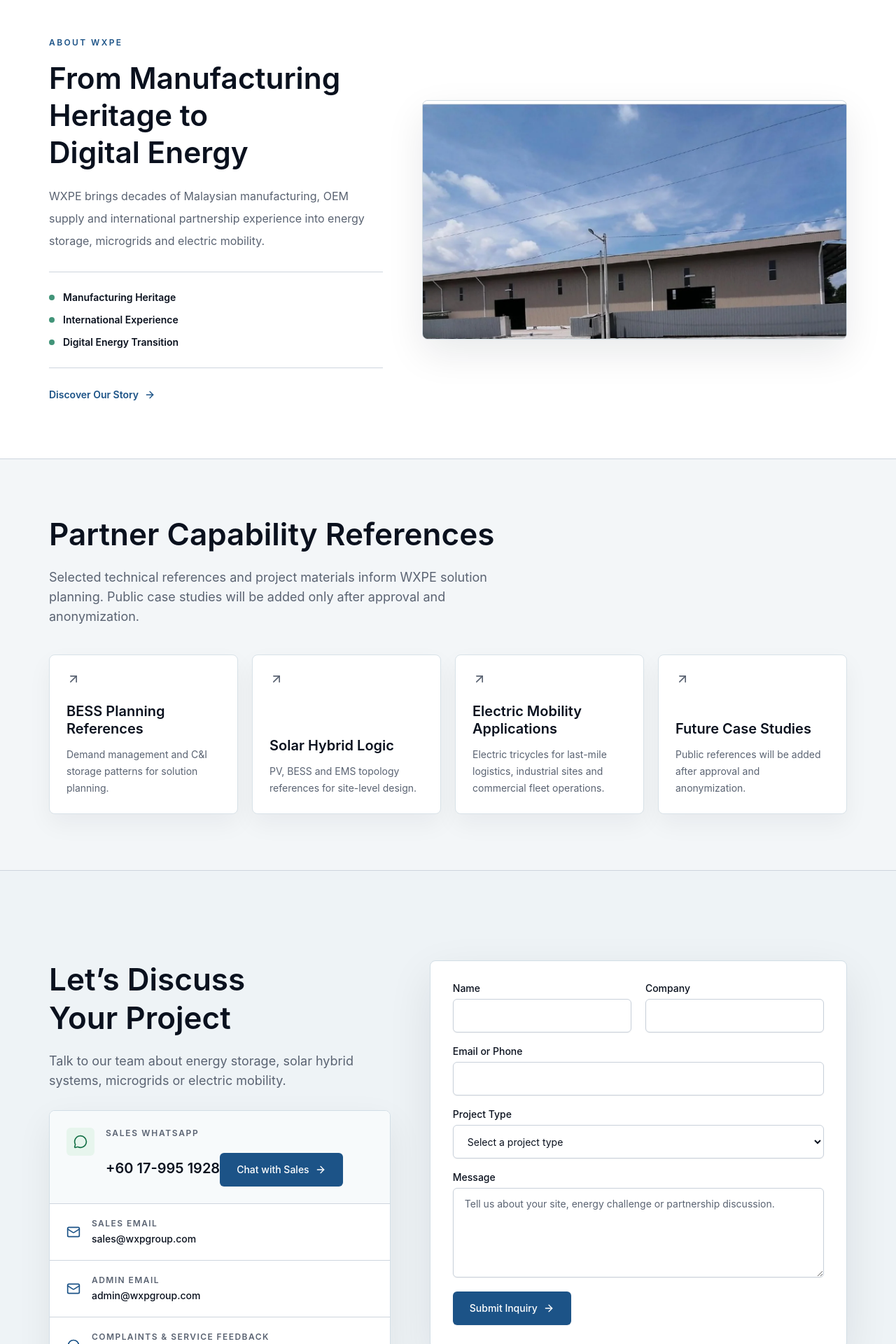
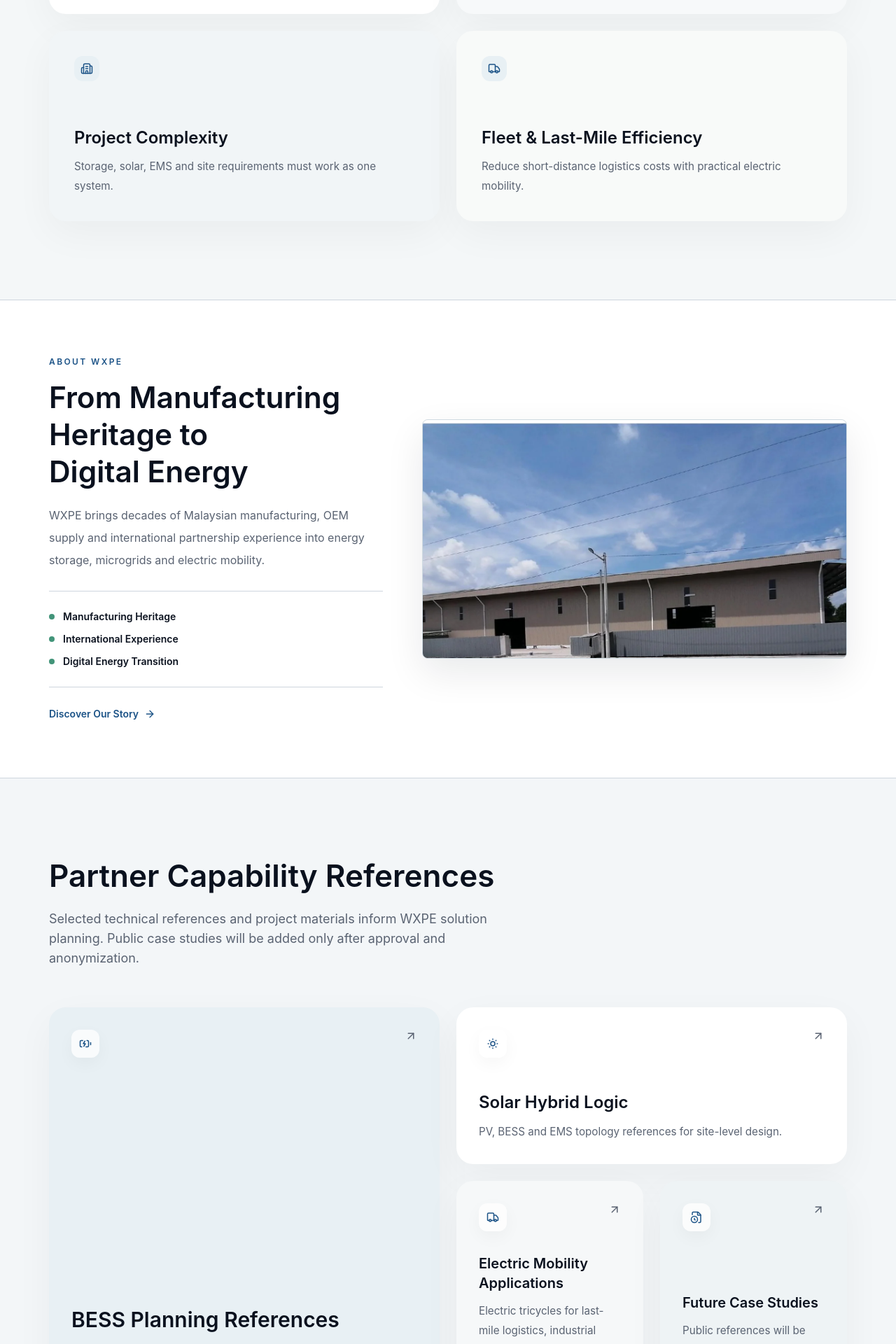
Before and after one commit to Hangzaihaha/wxpe-website, a Next.js app: page / in a window 1280 px wide. Shown: the part 2435-4355 px from the top of the page at 70% size. Built offline with nearby package versions, Linux system fonts and the light colour scheme.

Commit message:
Refine problem references and contact sections

```diff
--- a/components/sections/contact-section.tsx
+++ b/components/sections/contact-section.tsx
@@ -11,6 +11,9 @@
 import { Reveal } from "@/components/reveal";
 import { SectionHeading } from "@/components/section-heading";
 
+const inputClassName =
+  "rounded-xl border-[#dbe3e7] bg-[#f8fafb] shadow-none";
+
 export function ContactSection() {
   const [submitted, setSubmitted] = useState(false);
 
@@ -20,32 +23,35 @@
   }
 
   return (
-    <section id="contact" className="section-padding bg-[#eef3f6] pb-0">
-      <div className="container grid gap-10 lg:grid-cols-[0.9fr_1.1fr] lg:gap-14">
-        <Reveal className="flex flex-col gap-7">
+    <section id="contact" className="bg-[#eef3f6] pb-0 pt-20 md:pt-28">
+      <div className="container flex flex-col gap-12 md:gap-14">
+        <Reveal>
           <SectionHeading
-            title="Let’s Discuss Your Project"
+            title="Let's Discuss Your Project"
             description="Talk to our team about energy storage, solar hybrid systems, microgrids or electric mobility."
           />
-          <div className="overflow-hidden rounded-lg border border-[#d2dee6] bg-card shadow-[0_18px_50px_rgba(11,18,32,0.07)]">
-            <div className="border-b border-border bg-[#f7fafb] p-6">
+        </Reveal>
+
+        <div className="grid items-stretch gap-6 lg:grid-cols-[0.92fr_1.08fr] lg:gap-8">
+          <Reveal className="h-full">
+            <div className="h-full overflow-hidden rounded-3xl bg-white shadow-[0_22px_70px_rgba(11,18,32,0.065)]">
+              <div className="p-7 md:p-8">
                 <div className="flex items-start gap-4">
-                <span className="flex size-10 shrink-0 items-center justify-center rounded-md bg-[#e7f5ed] text-[#167147]">
-                  <MessageCircle aria-hidden="true" className="size-5" />
+                  <span className="flex size-10 shrink-0 items-center justify-center rounded-xl bg-[#e7f5ed] text-[#167147]">
+                    <MessageCircle aria-hidden="true" className="size-[18px]" />
                   </span>
                   <div className="min-w-0 flex-1">
                     <p className="text-xs font-semibold uppercase tracking-[0.14em] text-muted-foreground">
                       Sales WhatsApp
                     </p>
+                    <div className="mt-3 flex flex-col gap-5 sm:flex-row sm:items-center sm:justify-between">
                       <a
-                    href="https://wa.me/60179951928"
-                    target="_blank"
-                    rel="noreferrer"
-                    className="mt-2 inline-block text-xl font-semibold text-foreground transition-colors hover:text-primary"
+                        href="tel:+60179951928"
+                        className="whitespace-nowrap text-xl font-semibold text-foreground transition-colors hover:text-primary"
                       >
                         +60 17-995 1928
                       </a>
-                  <Button asChild size="lg" className="mt-5 w-full sm:w-fit">
+                      <Button asChild size="lg" className="w-full shrink-0 sm:w-fit">
                         <a
                           href="https://wa.me/60179951928"
                           target="_blank"
@@ -58,77 +64,94 @@
                     </div>
                   </div>
                 </div>
+              </div>
 
-            <div className="divide-y divide-border">
+              <div className="border-t border-[#e5eaed] p-7 md:p-8">
                 <a
                   href="mailto:sales@wxpgroup.com"
-                className="flex items-center gap-4 px-6 py-5 transition-colors hover:bg-secondary/70"
+                  className="flex items-start gap-4 rounded-xl outline-none transition-colors hover:text-primary focus-visible:ring-2 focus-visible:ring-ring"
                 >
-                <Mail aria-hidden="true" className="size-5 shrink-0 text-primary" />
-                <span className="min-w-0">
-                  <span className="block text-xs font-semibold uppercase tracking-[0.12em] text-muted-foreground">
+                  <span className="flex size-10 shrink-0 items-center justify-center rounded-xl bg-[#eef3f6] text-primary">
+                    <Mail aria-hidden="true" className="size-[18px]" />
+                  </span>
+                  <span className="min-w-0 pt-0.5">
+                    <span className="block text-xs font-semibold uppercase tracking-[0.14em] text-muted-foreground">
                       Sales Email
                     </span>
-                  <span className="mt-1 block break-all text-sm font-medium text-foreground">
+                    <span className="mt-2 block break-all text-base font-medium text-foreground">
                       sales@wxpgroup.com
                     </span>
                   </span>
                 </a>
+              </div>
+
+              <div className="border-t border-[#e5eaed] p-7 md:p-8">
+                <div className="flex items-start gap-4">
+                  <span className="flex size-10 shrink-0 items-center justify-center rounded-xl bg-[#eef3f6] text-primary">
+                    <Headphones aria-hidden="true" className="size-[18px]" />
+                  </span>
+                  <div className="min-w-0 pt-0.5">
+                    <p className="text-xs font-semibold uppercase tracking-[0.14em] text-muted-foreground">
+                      Services &amp; Support
+                    </p>
+                    <div className="mt-2 flex flex-col items-start gap-2">
                       <a
                         href="mailto:admin@wxpgroup.com"
-                className="flex items-center gap-4 px-6 py-5 transition-colors hover:bg-secondary/70"
+                        className="break-all text-base font-medium text-foreground transition-colors hover:text-primary"
                       >
-                <Mail aria-hidden="true" className="size-5 shrink-0 text-primary" />
-                <span className="min-w-0">
-                  <span className="block text-xs font-semibold uppercase tracking-[0.12em] text-muted-foreground">
-                    Admin Email
-                  </span>
-                  <span className="mt-1 block break-all text-sm font-medium text-foreground">
                         admin@wxpgroup.com
-                  </span>
-                </span>
                       </a>
                       <a
-                href="https://wa.me/601161212957"
-                target="_blank"
-                rel="noreferrer"
-                className="flex items-center gap-4 px-6 py-5 transition-colors hover:bg-secondary/70"
+                        href="tel:+601161212957"
+                        className="text-base font-medium text-foreground transition-colors hover:text-primary"
                       >
-                <Headphones
-                  aria-hidden="true"
-                  className="size-5 shrink-0 text-primary"
-                />
-                <span className="min-w-0">
-                  <span className="block text-xs font-semibold uppercase tracking-[0.12em] text-muted-foreground">
-                    Complaints &amp; Service Feedback
-                  </span>
-                  <span className="mt-1 block text-sm font-medium text-foreground">
                         +60 11-6121 2957
-                  </span>
-                </span>
                       </a>
+                    </div>
+                  </div>
+                </div>
               </div>
             </div>
           </Reveal>
 
-        <Reveal delay={0.12}>
+          <Reveal delay={0.1} className="h-full">
             <form
               onSubmit={onSubmit}
-            className="rounded-lg border border-[#d2dee6] bg-card p-6 shadow-[0_22px_64px_rgba(11,18,32,0.09)] md:p-8"
+              className="h-full rounded-3xl bg-white p-7 shadow-[0_22px_70px_rgba(11,18,32,0.065)] md:p-9"
             >
-            <FieldGroup>
-              <div className="grid gap-5 md:grid-cols-2">
+              <h3 className="mb-7 text-2xl font-semibold leading-tight text-foreground">
+                Project inquiry
+              </h3>
+              <FieldGroup className="gap-6">
+                <div className="grid gap-6 md:grid-cols-2">
                   <Field>
                     <FieldLabel htmlFor="name">Name</FieldLabel>
-                  <Input id="name" name="name" autoComplete="name" required />
+                    <Input
+                      id="name"
+                      name="name"
+                      autoComplete="name"
+                      required
+                      className={inputClassName}
+                    />
                   </Field>
                   <Field>
                     <FieldLabel htmlFor="company">Company</FieldLabel>
-                  <Input id="company" name="company" autoComplete="organization" required />
+                    <Input
+                      id="company"
+                      name="company"
+                      autoComplete="organization"
+                      required
+                      className={inputClassName}
+                    />
                   </Field>
                   <Field className="md:col-span-2">
                     <FieldLabel htmlFor="contact">Email or Phone</FieldLabel>
-                  <Input id="contact" name="contact" required />
+                    <Input
+                      id="contact"
+                      name="contact"
+                      required
+                      className={inputClassName}
+                    />
                   </Field>
                 </div>
                 <Field>
@@ -138,7 +161,7 @@
                     name="projectType"
                     defaultValue=""
                     required
-                  className="flex h-12 w-full rounded-md border border-input bg-card px-4 py-3 text-sm text-foreground shadow-sm transition-colors focus-visible:outline-none focus-visible:ring-2 focus-visible:ring-ring"
+                    className="flex h-12 w-full rounded-xl border border-[#dbe3e7] bg-[#f8fafb] px-4 py-3 text-sm text-foreground transition-colors focus-visible:outline-none focus-visible:ring-2 focus-visible:ring-ring"
                   >
                     <option value="" disabled>
                       Select a project type
@@ -164,6 +187,7 @@
                     name="message"
                     placeholder="Tell us about your site, energy challenge or partnership discussion."
                     required
+                    className="min-h-36 rounded-xl border-[#dbe3e7] bg-[#f8fafb] shadow-none"
                   />
                 </Field>
                 <Button type="submit" size="lg" className="w-full sm:w-fit">
@@ -171,7 +195,7 @@
                   <ArrowRight data-icon="inline-end" aria-hidden="true" />
                 </Button>
                 {submitted ? (
-                <p className="rounded-md border border-accent/35 bg-accent/10 px-4 py-3 text-sm text-foreground">
+                  <p className="rounded-xl bg-accent/10 px-4 py-3 text-sm text-foreground">
                     Thank you. WXPE can review the project details and define a
                     suitable next step.
                   </p>
@@ -179,6 +203,7 @@
               </FieldGroup>
             </form>
           </Reveal>
+        </div>
       </div>
 
       <footer className="relative left-1/2 mt-24 w-screen -translate-x-1/2 bg-[#07111f] px-5 py-10 text-white md:py-12">
@@ -192,9 +217,15 @@
           <nav className="flex flex-wrap gap-x-6 gap-y-3" aria-label="Footer">
             {navItems
               .filter((item) =>
-                ["Solutions", "Energy-as-a-Service", "Microgrid", "Projects", "Mobility", "About Us", "Contact Us"].includes(
-                  item.label
-                )
+                [
+                  "Solutions",
+                  "Energy-as-a-Service",
+                  "Microgrid",
+                  "Projects",
+                  "Mobility",
+                  "About Us",
+                  "Contact Us"
+                ].includes(item.label)
               )
               .map((item) => (
                 <a
--- a/components/sections/pain-points-section.tsx
+++ b/components/sections/pain-points-section.tsx
@@ -3,30 +3,34 @@
 import { SectionHeading } from "@/components/section-heading";
 
 export function PainPointsSection() {
+  const cardSurfaces = ["bg-white", "bg-[#f7f9fa]", "bg-[#f1f5f7]", "bg-[#f8faf9]"];
+
   return (
-    <section id="pain-points" className="border-b border-border bg-[#f3f6f8] py-16 md:py-24">
-      <div className="container flex flex-col gap-10">
+    <section id="pain-points" className="border-b border-border bg-[#f4f7f8] py-20 md:py-28">
+      <div className="container flex flex-col gap-12 md:gap-14">
         <Reveal>
           <SectionHeading
             title="Customer Problems WXPE Helps Solve"
             description="A sharper starting point for C&I energy strategy: cost, reliability and execution."
           />
         </Reveal>
-        <div className="grid gap-5 lg:grid-cols-3">
+        <div className="grid gap-5 md:grid-cols-2 md:grid-rows-2 md:gap-6">
           {painPoints.map((item, index) => {
             const Icon = item.icon;
 
             return (
-              <Reveal key={item.title} delay={index * 0.04}>
-                <article className="flex min-h-40 items-start gap-5 rounded-lg border border-[#d8e2e8] bg-card p-6 shadow-[0_14px_34px_rgba(11,18,32,0.05)] transition-all hover:-translate-y-1 hover:border-[#c8d7e0] hover:shadow-[0_20px_48px_rgba(11,18,32,0.08)]">
-                  <span className="flex size-10 shrink-0 items-center justify-center rounded-md bg-[#eef6fa] text-primary">
-                    <Icon className="size-5" aria-hidden="true" />
+              <Reveal key={item.title} delay={index * 0.035} className="h-full">
+                <article
+                  className={`group flex h-full min-h-[17rem] flex-col justify-between gap-10 rounded-3xl p-8 shadow-[0_18px_55px_rgba(11,18,32,0.045)] transition-[background-color,box-shadow] duration-300 hover:shadow-[0_22px_60px_rgba(11,18,32,0.065)] md:p-9 ${cardSurfaces[index]}`}
+                >
+                  <span className="flex size-9 items-center justify-center rounded-xl bg-[#e8f0f4] text-primary transition-colors duration-300 group-hover:bg-[#dfeaf0]">
+                    <Icon className="size-[18px]" aria-hidden="true" />
                   </span>
-                  <div className="flex flex-col gap-2">
-                    <h3 className="text-xl font-semibold tracking-normal text-foreground">
+                  <div className="max-w-xl space-y-3">
+                    <h3 className="text-2xl font-semibold leading-tight tracking-normal text-foreground">
                       {item.title}
                     </h3>
-                    <p className="text-sm leading-6 text-muted-foreground">
+                    <p className="text-[0.95rem] leading-7 text-muted-foreground">
                       {item.description}
                     </p>
                   </div>
--- a/components/sections/projects-section.tsx
+++ b/components/sections/projects-section.tsx
@@ -1,14 +1,37 @@
 import Link from "next/link";
-import { ArrowUpRight } from "lucide-react";
+import {
+  ArrowUpRight,
+  BatteryCharging,
+  FileClock,
+  SunMedium,
+  Truck
+} from "lucide-react";
 
 import { projectReferences } from "@/lib/site-data";
 import { Reveal } from "@/components/reveal";
 import { SectionHeading } from "@/components/section-heading";
+import { cn } from "@/lib/utils";
+
+const cardLayouts = [
+  "md:col-span-2 lg:col-span-6 lg:row-span-2",
+  "md:col-span-2 lg:col-span-6",
+  "lg:col-span-3",
+  "lg:col-span-3"
+] as const;
+
+const cardSurfaces = [
+  "bg-[#e8f0f4]",
+  "bg-white",
+  "bg-[#f6f8f9]",
+  "bg-[#eef3f5]"
+] as const;
+
+const cardIcons = [BatteryCharging, SunMedium, Truck, FileClock] as const;
 
 export function ProjectsSection() {
   return (
-    <section id="projects" className="border-b border-border bg-[#f3f6f8] py-16 md:py-20">
-      <div className="container flex flex-col gap-10">
+    <section id="projects" className="border-b border-border bg-[#f3f6f8] py-20 md:py-28">
+      <div className="container flex flex-col gap-12 md:gap-14">
         <Reveal>
           <SectionHeading
             title="Partner Capability References"
@@ -16,19 +39,40 @@
           />
         </Reveal>
 
-        <div className="grid gap-5 md:grid-cols-2 xl:grid-cols-4">
+        <div className="grid gap-5 md:grid-cols-2 lg:auto-rows-[minmax(210px,auto)] lg:grid-cols-12 md:gap-6">
           {projectReferences.map((item, index) => {
+            const Icon = cardIcons[index];
+            const featured = index < 2;
             const card = (
-              <article className="group flex h-full min-h-52 flex-col justify-between gap-6 rounded-lg border border-[#d8e2e8] bg-card p-6 shadow-[0_14px_34px_rgba(11,18,32,0.05)] transition-all hover:-translate-y-1 hover:border-[#c8d7e0] hover:shadow-[0_20px_48px_rgba(11,18,32,0.08)]">
-                <ArrowUpRight
-                  className="size-5 text-muted-foreground transition-colors group-hover:text-primary"
-                  aria-hidden="true"
-                />
-                <div className="flex flex-col gap-3">
-                  <h3 className="text-xl font-semibold leading-tight text-foreground">
+              <article
+                className={cn(
+                  "group flex h-full min-h-56 flex-col justify-between gap-8 rounded-3xl p-7 shadow-[0_18px_55px_rgba(11,18,32,0.045)] transition-[background-color,box-shadow] duration-300 hover:shadow-[0_22px_64px_rgba(11,18,32,0.065)] md:p-8",
+                  cardSurfaces[index]
+                )}
+              >
+                <div className="flex items-start justify-between gap-4">
+                  <span className="flex size-10 items-center justify-center rounded-xl bg-white/75 text-primary shadow-[0_8px_24px_rgba(11,18,32,0.04)]">
+                    <Icon className="size-[18px]" aria-hidden="true" />
+                  </span>
+                  <ArrowUpRight
+                    className="size-[18px] text-muted-foreground transition-transform duration-300 group-hover:translate-x-0.5 group-hover:-translate-y-0.5 group-hover:text-primary"
+                    aria-hidden="true"
+                  />
+                </div>
+                <div className={cn("flex flex-col gap-3", featured && "max-w-xl")}>
+                  <h3
+                    className={cn(
+                      "font-semibold leading-tight text-foreground",
+                      index === 0
+                        ? "text-2xl md:text-3xl"
+                        : featured
+                          ? "text-2xl"
+                          : "text-xl"
+                    )}
+                  >
                     {item.title}
                   </h3>
-                  <p className="text-sm leading-6 text-muted-foreground">
+                  <p className="text-sm leading-6 text-muted-foreground md:text-[0.95rem] md:leading-7">
                     {item.description}
                   </p>
                 </div>
@@ -36,11 +80,15 @@
             );
 
             return (
-              <Reveal key={item.title} delay={index * 0.04} className="h-full">
+              <Reveal
+                key={item.title}
+                delay={index * 0.035}
+                className={cn("h-full", cardLayouts[index])}
+              >
                 {item.href ? (
                   <Link
                     href={item.href}
-                    className="block h-full rounded-lg focus-visible:outline-none focus-visible:ring-2 focus-visible:ring-ring focus-visible:ring-offset-2"
+                    className="block h-full rounded-3xl focus-visible:outline-none focus-visible:ring-2 focus-visible:ring-ring focus-visible:ring-offset-2"
                     aria-label={`${item.title}: ${item.description}`}
                   >
                     {card}
--- a/lib/site-data.ts
+++ b/lib/site-data.ts
@@ -11,6 +11,7 @@
   PlugZap,
   ShieldCheck,
   SunMedium,
+  Truck,
   Zap
 } from "lucide-react";
 
@@ -25,18 +26,24 @@
 export const painPoints = [
   {
     title: "Cost Pressure",
-    description: "Peak demand, rising tariffs and upfront CAPEX pressure margins.",
+    description: "Peak demand, rising tariffs and upfront investment pressure.",
     icon: LineChart
   },
   {
     title: "Power Reliability",
-    description: "Unstable supply, outages and backup gaps disrupt operations.",
+    description: "Supply instability and outages can interrupt critical operations.",
     icon: PlugZap
   },
   {
     title: "Project Complexity",
-    description: "Technical planning, compliance and local delivery must align.",
+    description: "Storage, solar, EMS and site requirements must work as one system.",
     icon: Building2
+  },
+  {
+    title: "Fleet & Last-Mile Efficiency",
+    description:
+      "Reduce short-distance logistics costs with practical electric mobility.",
+    icon: Truck
   }
 ] as const;
 
```
Lines whose indentation alone changed are shown as unchanged.
